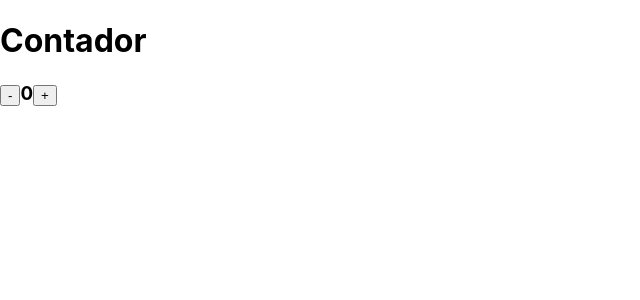
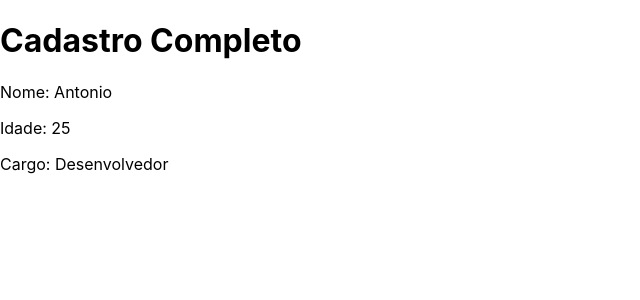
Before and after one commit to AntonioFernando0/react, a React (Create React App) app in the folder meuapp/: page / in a window 1280 px wide. Shown: the top 300 px of the page, without its empty margins (0-640 px from the left). Built offline with nearby package versions, Linux system fonts and the light colour scheme.

Commit message:
Update
Update

```diff
--- a/meuapp/src/App.js
+++ b/meuapp/src/App.js
@@ -1,58 +1,27 @@
 // Importação do React e do componente base 'Component' da biblioteca React
 import React, { Component } from "react";
 
-// Definição do componente de classe 'App', que estende 'Component'
-class App extends Component {
-  // O 'constructor' é usado para inicializar o estado do componente e fazer o "binding" das funções
-  constructor(props) {
-    super(props); // Chama o construtor da classe pai 'Component'
-    this.state = {  // Inicializa o estado do componente
-      nome: "Júnior",  // Define um nome inicial (não está sendo usado no código, mas está aqui como exemplo)
-      contador: 0  // O estado inicial do contador é 0
-    };
+function App(){
+  return(
 
-    // Faz o "binding" das funções 'aumentar' e 'diminuir' com o contexto 'this' do componente
-    this.aumentar = this.aumentar.bind(this);
-    this.diminuir = this.diminuir.bind(this);
-  }
+    <div>
 
-  // Função para aumentar o valor do contador
-  aumentar() {
-    // Atualiza o estado do contador, aumentando em 1
-    this.setState((prevState) => ({
-      contador: prevState.contador + 1
-    }));
-  }
+    <Completo Nome = "Antonio" Idade = {25} cargo = "Desenvolvedor" />
 
-  // Função para diminuir o valor do contador
-  diminuir() {
-    // Atualiza o estado do contador, diminuindo em 1
-    this.setState((prevState) => ({
-      contador: prevState.contador - 1
-    }));
-  }
-
-  // Função de renderização do componente
-  render() {
-    return (
-      <div>
-        {/* Título do contador */}
-        <h1>Contador</h1>
-
-        <h3>
-          {/* Botão que chama a função 'diminuir' ao ser clicado */}
-          <button onClick={this.diminuir}> - </button>
-
-          {/* Exibe o valor atual do contador */}
-          {this.state.contador}
-
-          {/* Botão que chama a função 'aumentar' ao ser clicado */}
-          <button onClick={this.aumentar}> + </button>
-        </h3>
-      </div>
-    );
-  }
+    </div>
+  )
 }
 
+function Completo(props) {
+
+  return(
+    <div>
+    <h1>Cadastro Completo</h1>
+    <p>Nome: {props.Nome}</p>
+    <p>Idade: {props.Idade}</p>
+    <p>Cargo: {props.cargo}</p>
+  </div>
+  )
+}
 // Exporta o componente 'App' para ser usado em outros arquivos
 export default App;
```
